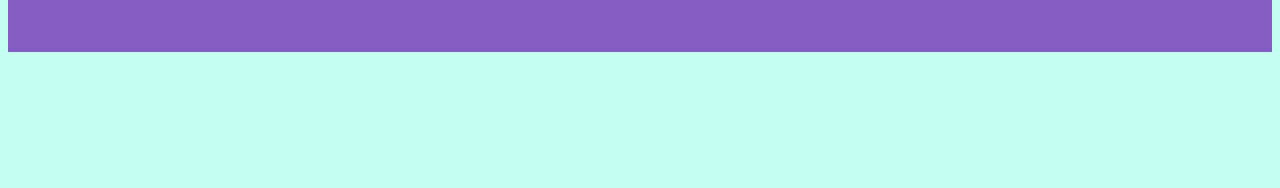
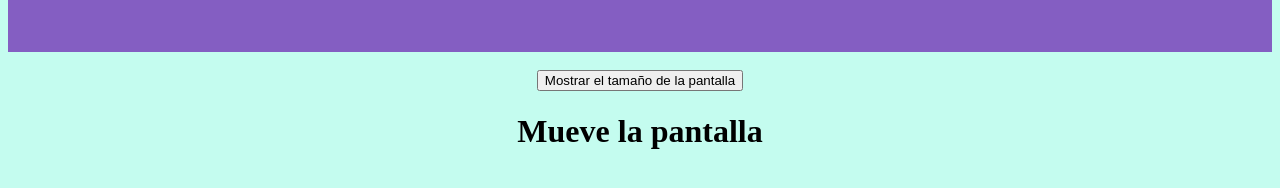
Before and after one commit to RikardoAkosta/Taller5React-useEffect, a React (Create React App) app: page / in a window 1280 px wide. Shown: the part 604-792 px from the top of the page. Built offline with nearby package versions, Linux system fonts and the light colour scheme; no server answers.

Commit message:
se crea nuevo componente ScreenSize dimension de pantalla

```diff
--- a/src/App.js
+++ b/src/App.js
@@ -4,12 +4,15 @@ import './App.css';
 import Contador from './components/Contador';
 import Photo from './components/Photo';
 import Color from './components/Color';
+import ScreenSize from './components/ScreenSize';
 
 
 function App() {
   const [user, setUser] = useState({});
 
-  const [showColor, setShowColor] = useState(true);
+  const [showColor, setShowColor] = useState(true);//esto hace parte del componente Color
+
+  const [showScreenSize, setShowScreenSize] = useState(true);
 
 
   useEffect(() => {
@@ -47,6 +50,14 @@ function App() {
       }
 
     </div>
+    <br />
+    <div>
+    <button onClick={()=> setShowScreenSize(!showScreenSize)}>Mostrar el tamaño de la pantalla</button>
+
+      {
+        showScreenSize ? <ScreenSize /> : null
+      }
+    </div>
   </div>
   </>
   );
--- /dev/null
+++ b/src/components/ScreenSize.js
@@ -0,0 +1,36 @@
+import React from 'react';
+import {useState, useEffect} from 'react';
+
+const ScreenSize = () => {
+
+    const [screenSize, setScreenSize] = useState('Mueve la pantalla');
+
+   useEffect(() => {
+
+
+    const callback = () => {
+        if(window.innerWidth < 500){
+            setScreenSize("estas en un movil");
+        }else{
+            setScreenSize("estas en una computadora");
+        }
+
+
+    };
+
+    window.addEventListener("resize", callback);
+
+    return () => {
+        window.removeEventListener("resize", callback);
+    }
+    }, []);
+
+
+    return (
+        <div>
+            <h1>{screenSize}</h1>
+        </div>
+    );
+};
+
+export default ScreenSize;
```
